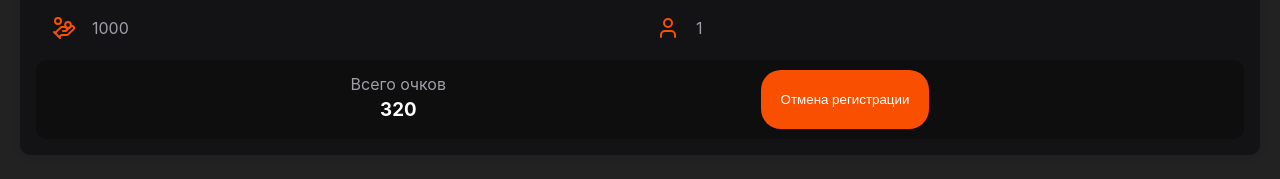
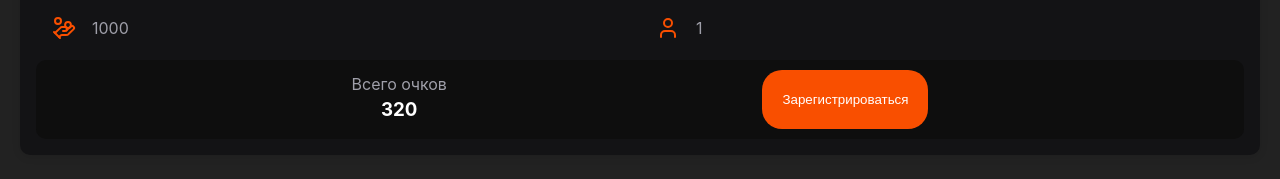
Before and after one commit to klu4vanya/PrideCRM, a React (Create React App) app in the folder crm-pride/: page / in a window 1280 px wide. Shown: the part 209-388 px from the top of the page. Built offline with nearby package versions, Linux system fonts and the light colour scheme; no server answers.

Commit message:
discard registry

```diff
--- a/crm-pride/src/pages/Schedule.tsx
+++ b/crm-pride/src/pages/Schedule.tsx
@@ -71,7 +71,6 @@ const PrizeAndButtonContainer = styled.div`
 `;
 
 const PrizeFoundContainer = styled.div`
-  /* width: 50px; */
   height: auto;
   display: flex;
   flex-direction: column;
@@ -90,6 +89,11 @@ const RegisterButton = styled.button`
   &:hover {
     opacity: 0.9;
   }
+
+  &:disabled {
+    opacity: 0.5;
+    cursor: not-allowed;
+  }
 `;
 
 interface Game {
@@ -101,6 +105,14 @@ interface Game {
   reentry_buyin: string;
   location: string;
   participants_count: number;
+  participants_details?: Array<{
+    user: {
+      user_id: string;
+      username: string;
+      first_name: string;
+      last_name: string;
+    };
+  }>;
 }
 
 const Game_test: Game = {
@@ -119,7 +131,8 @@ const Schedule: React.FC = () => {
   const [loading, setLoading] = useState(true);
   const { initData } = useTelegram();
   const [authError, setAuthError] = useState<string | null>(null);
-  const [registered, setRegistered] = useState<boolean>(false);
+  const [registeringGameId, setRegisteringGameId] = useState<number | null>(null);
+  const [unregisteringGameId, setUnregisteringGameId] = useState<number | null>(null);
 
   useEffect(() => {
     const authenticateAndLoadProfile = async () => {
@@ -143,7 +156,7 @@ const Schedule: React.FC = () => {
         console.error("❌ Authentication error:", error);
         setAuthError(error.response?.data?.error || error.message);
         console.log(authError);
-        loadGames(); //
+        loadGames();
       } finally {
         setLoading(false);
       }
@@ -157,30 +170,90 @@ const Schedule: React.FC = () => {
       setGames(response.data);
     } catch (error) {
       console.error("Error loading games:", error);
-      setGames([Game_test]); //
+      setGames([Game_test]);
     } finally {
       setLoading(false);
     }
   };
 
+  // Функция проверки, зарегистрирован ли текущий пользователь на игру
+  const isUserRegistered = (game: Game): boolean => {
+    // Здесь нужно получить ID текущего пользователя
+    // Предположим, что у вас есть способ получить user_id
+    const currentUserId = localStorage.getItem('user_id') || ''; // Нужно адаптировать под вашу логику
+
+    if (!game.participants_details || !currentUserId) {
+      return false;
+    }
+
+    return game.participants_details.some(
+      (participant) => participant.user.user_id === currentUserId
+    );
+  };
+
   const handleRegister = async (gameId: number) => {
+    setRegisteringGameId(gameId);
     try {
       await gamesAPI.registerForGame(gameId);
       alert("Успешно зарегистрировались на игру!");
-      setRegistered(true);
-      loadGames(); // Перезагружаем список
+
+      // Обновляем состояние игры
+      setGames(prevGames =>
+        prevGames.map(game => {
+          if (game.game_id === gameId) {
+            // Здесь нужно обновить participants_details, если API возвращает обновленную игру
+            return {
+              ...game,
+              participants_count: game.participants_count + 1,
+              // Добавить текущего пользователя в participants_details
+            };
+          }
+          return game;
+        })
+      );
+
     } catch (error: any) {
       alert(error.response?.data?.error || "Ошибка регистрации");
+    } finally {
+      setRegisteringGameId(null);
     }
   };
+
   const handleDiscardRegister = async (gameId: number) => {
+    setUnregisteringGameId(gameId);
     try {
       await gamesAPI.discardRegisterForGame(gameId);
       alert("Успешно отменили запись на игру!");
-      setRegistered(false);
-      loadGames(); // Перезагружаем список
+
+      // Обновляем состояние игры
+      setGames(prevGames =>
+        prevGames.map(game => {
+          if (game.game_id === gameId) {
+            return {
+              ...game,
+              participants_count: Math.max(0, game.participants_count - 1),
+              // Удалить текущего пользователя из participants_details
+            };
+          }
+          return game;
+        })
+      );
+
     } catch (error: any) {
       alert(error.response?.data?.error || "Ошибка отмены регистрации");
+    } finally {
+      setUnregisteringGameId(null);
+    }
+  };
+
+  // Создаем обработчики для каждой игры
+  const createRegisterHandler = (gameId: number) => () => {
+    handleRegister(gameId);
+  };
+
+  const createUnregisterHandler = (gameId: number) => () => {
+    if (window.confirm("Вы уверены, что хотите отменить регистрацию?")) {
+      handleDiscardRegister(gameId);
     }
   };
 
@@ -195,7 +268,11 @@ const Schedule: React.FC = () => {
         </Title>
       </ScheduleContainer>
       <GamesList>
-        {games.map((game) => (
+        {games.map((game) => {
+          const userIsRegistered = isUserRegistered(game);
+          const isLoading = registeringGameId === game.game_id || unregisteringGameId === game.game_id;
+
+          return (
             <GameCard key={game.game_id}>
               <GameHeader>{game.description}</GameHeader>
               <GameDataContainer>
@@ -221,12 +298,27 @@ const Schedule: React.FC = () => {
                   <GameInfo>Всего очков</GameInfo>
                   <GameHeader>320</GameHeader>
                 </PrizeFoundContainer>
-              <RegisterButton onClick={() => handleRegister(game.game_id)}>
-                {registered ? "Зарегистрироваться" : "Отмена регистрации"}
+                <RegisterButton
+                  onClick={userIsRegistered
+                    ? createUnregisterHandler(game.game_id)
+                    : createRegisterHandler(game.game_id)
+                  }
+                  disabled={isLoading}
+                  style={{
+                    background: userIsRegistered ? '#ff4757' : 'rgb(249, 79, 0)'
+                  }}
+                >
+                  {isLoading
+                    ? "Загрузка..."
+                    : userIsRegistered
+                      ? "Отмена регистрации"
+                      : "Зарегистрироваться"
+                  }
                 </RegisterButton>
               </PrizeAndButtonContainer>
             </GameCard>
-        ))}
+          );
+        })}
       </GamesList>
     </>
   );
```
Lines whose indentation alone changed are shown as unchanged.
